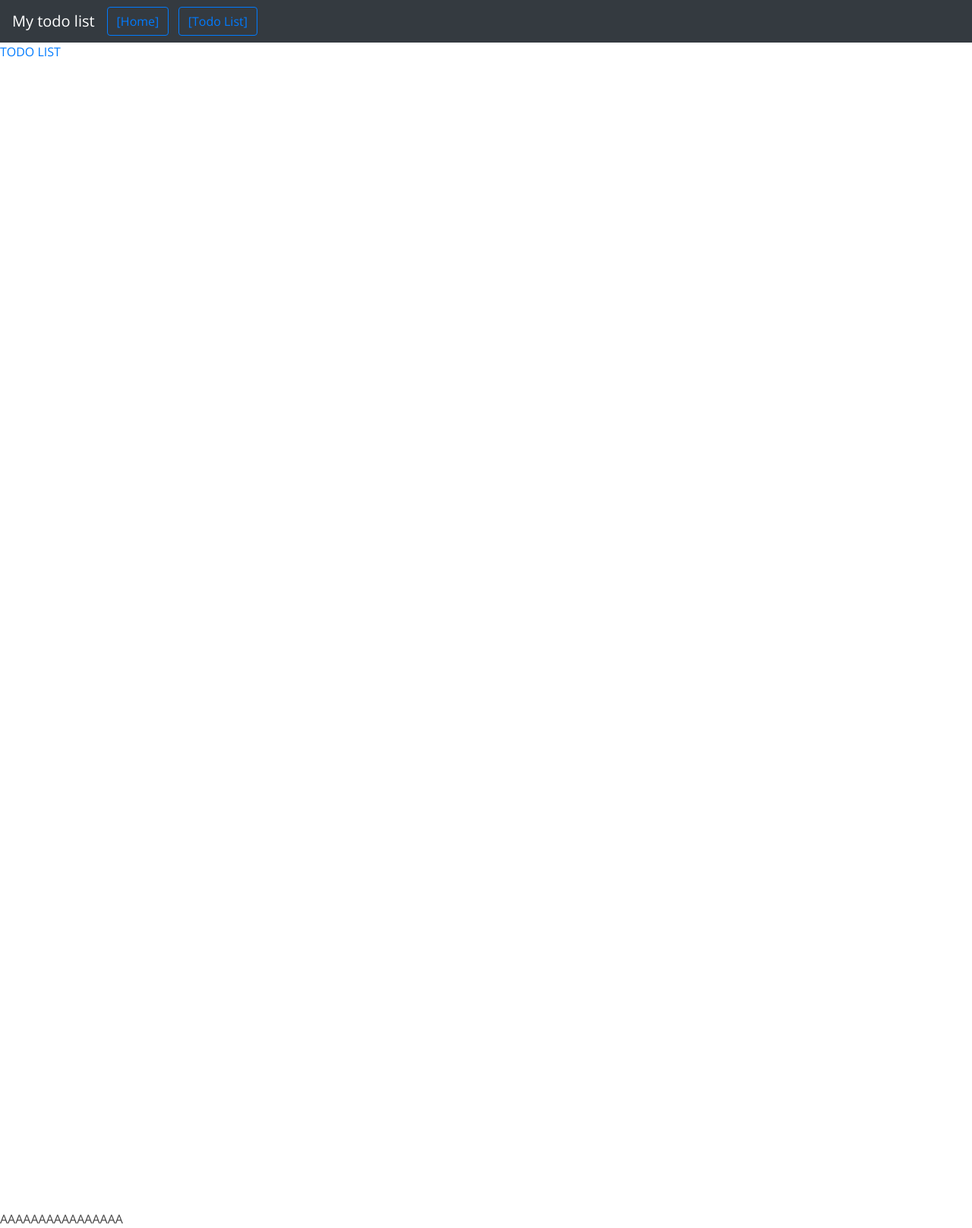
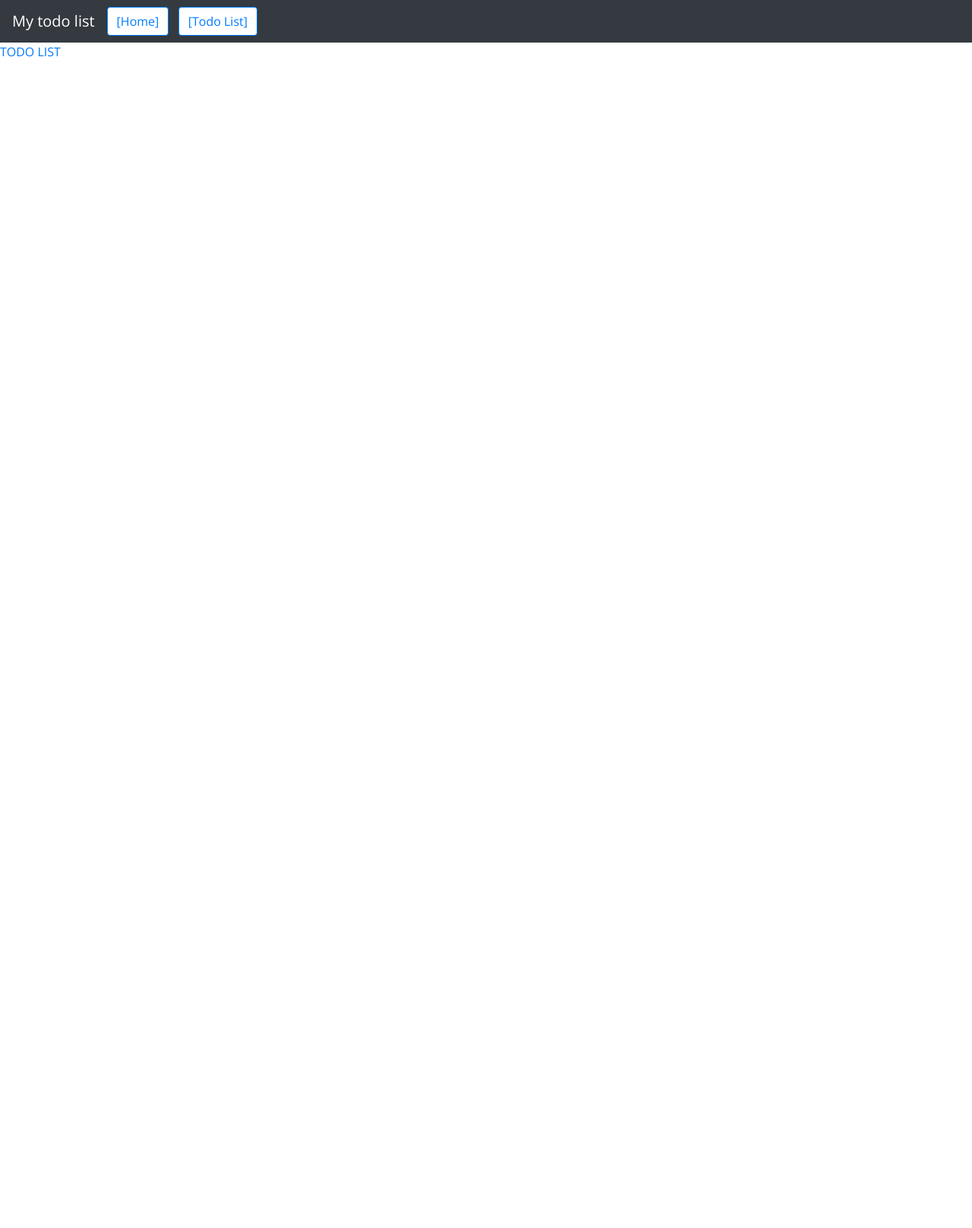
Before and after one commit to mrariel2011/TodoList, a Django app: page / in a window 1280 px wide. Shown: the whole page at 76% size. After the commit the page ends 75 px from the top, so only its background shows below. Run offline with Django 3.2, Linux system fonts and the light colour scheme; some libraries are stand-ins or nearby versions.

Commit message:
Altera Homepage e Theme

```diff
--- a/homepage/templates/homepage/home.html
+++ b/homepage/templates/homepage/home.html
@@ -6,9 +6,6 @@
 
 <section>
     <a href="tasks">    TODO LIST </a> <br>
-    <br><br><br><br><br><br><br><br><br><br><br><br><br><br><br><br><br><br><br><br><br><br><br><br><br><br><br><br><br><br><br>
-    <br><br><br><br><br><br><br><br><br><br><br><br><br><br><br><br><br><br><br><br><br><br><br><br><br><br><br><br><br><br><br><br>
-    AAAAAAAAAAAAAAAA
 </section
 
 {% endblock content %}
--- a/theme/templates/theme/bootstrap.html
+++ b/theme/templates/theme/bootstrap.html
@@ -36,9 +36,11 @@
           <span class="navbar-toggler-icon"></span>
         </button>
 
-        <a class="btn btn-outline-primary" href="/" role="button">[Home]</a> &nbsp;&nbsp;&nbsp;
+        <a class="btn btn-outline-primary" href="/" role="button" style="background-color: white; color: light-blue">
+        [Home]</a> &nbsp;&nbsp;&nbsp;
 
-        <a class="btn btn-outline-primary" href="/tasks" role="button">[Todo List]</a>
+        <a class="btn btn-outline-primary" href="/tasks" role="button" style="background-color: white; color: light-blue">
+        [Todo List]</a>
         </button>
     </nav>
 
```
